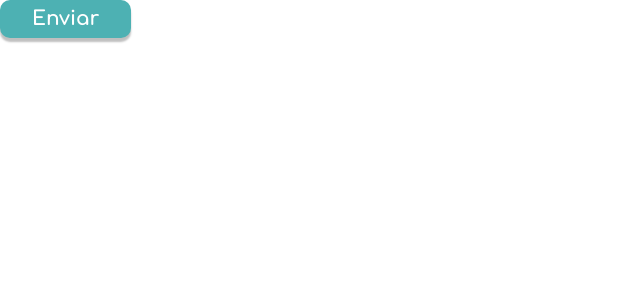
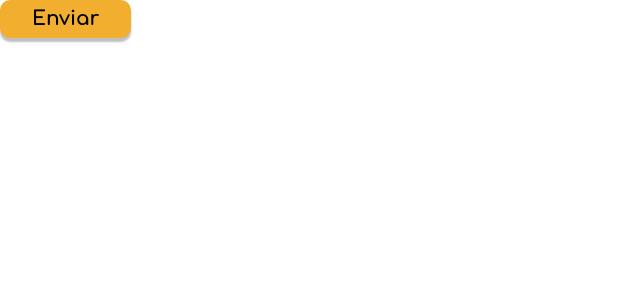
Before and after one commit to marcelossf/adopetme, a React (Create React App) app: page /user in a window 1280 px wide. Shown: the top 300 px of the page, without its empty margins (0-640 px from the left). Built offline with nearby package versions, Linux system fonts and the light colour scheme; the HTML template or start-up script is replaced by a standard one.

Commit message:
fix: blackSchema button

```diff
--- a/src/App.js
+++ b/src/App.js
@@ -5,7 +5,7 @@ function App() {
   return (
     <>
     <GlobalStyle />
-    <Button>
+    <Button blackSchema>
       Enviar
     </Button>
     </>
--- a/src/components/Button/index.jsx
+++ b/src/components/Button/index.jsx
@@ -1,6 +1,6 @@
 import React from "react";
 import { StyledButton } from "./style";
 
-export const Button = ({ children }) => {
-  return <StyledButton>{children}</StyledButton>;
+export const Button = ({ children, blackSchema }) => {
+  return <StyledButton blackSchema={blackSchema}>{children}</StyledButton>;
 };
--- a/src/components/Button/style.js
+++ b/src/components/Button/style.js
@@ -14,7 +14,7 @@ export const StyledButton = styled.button`
   box-shadow: 0px 4px 2px rgba(0, 0, 0, 0.25);
   border-radius: 10px;
   border: none;
-  background-color: ${(props)=> props.orangeSchema ? "#F2AE2F" : "#4DB1B3"};
+  background-color: ${(props)=> props.blackSchema ? "#F2AE2F" : "#4DB1B3"};
   width: ${props => props.width};
 
   &:hover {
```
